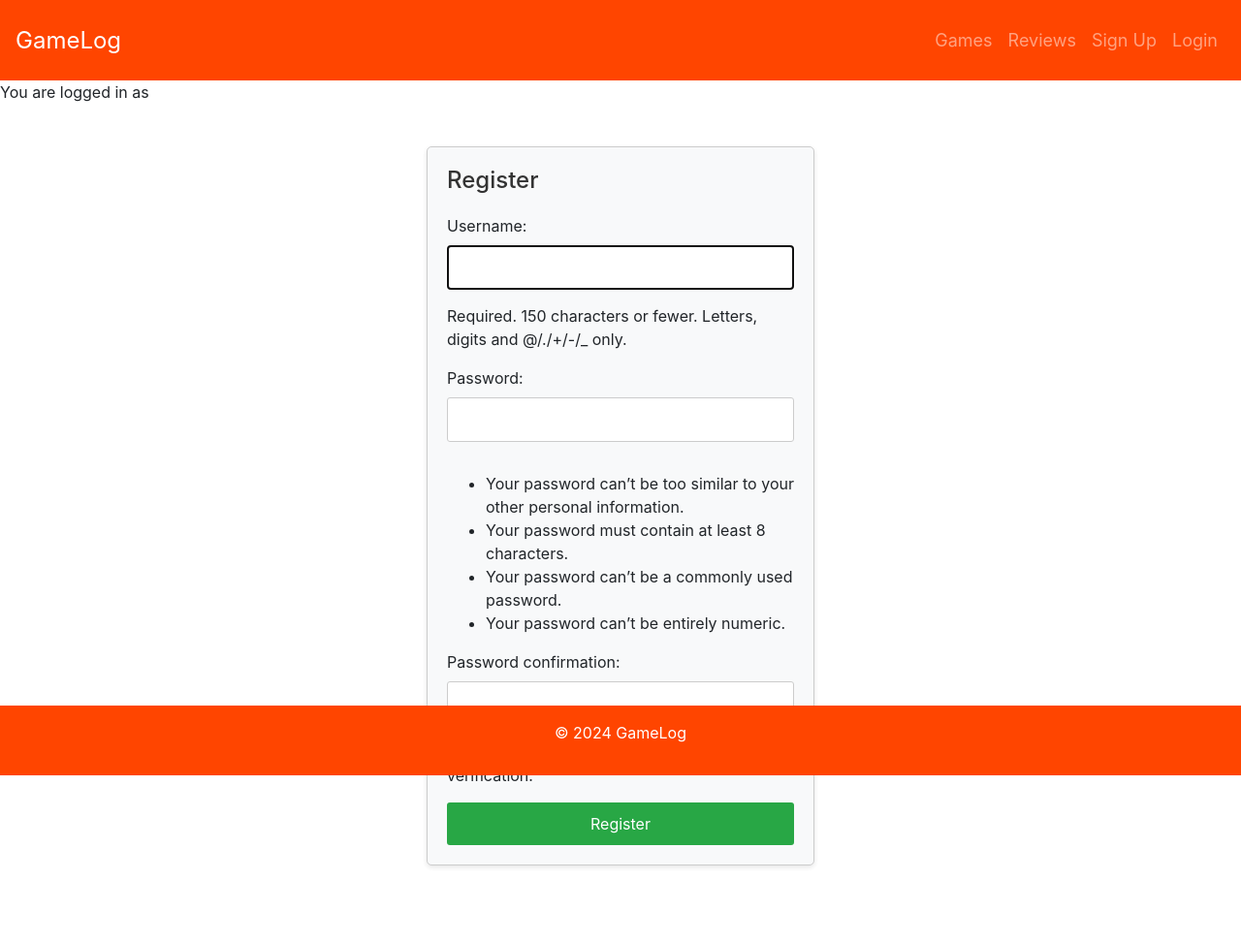
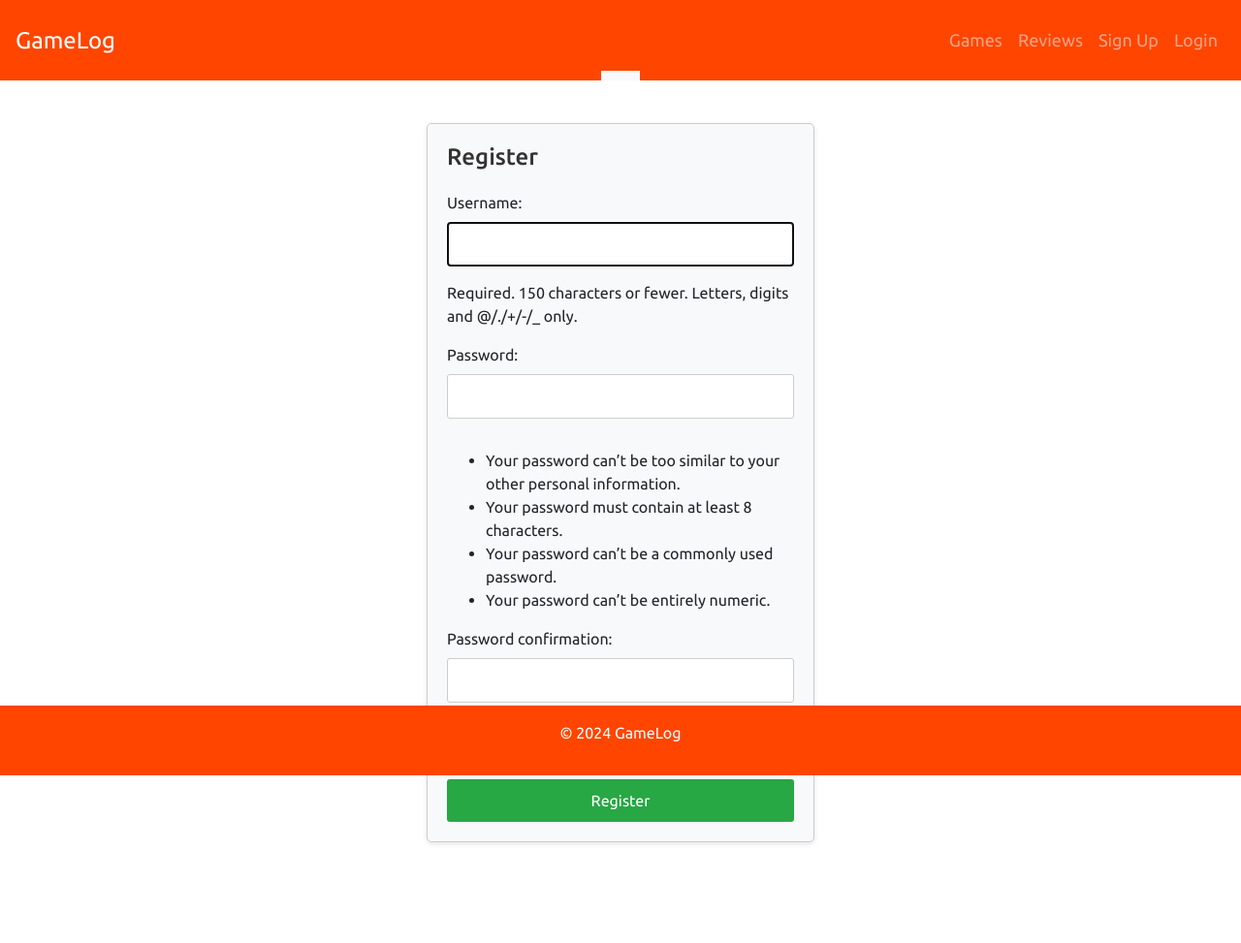
Before and after one commit to Richieon88/django-review-site, a Django app: page /accounts/register/ in a window 1280 px wide. Shown: the whole page at 97% size. After the commit the page ends 871 px from the top, so only its background shows below. Run offline with Django 4.2, Linux system fonts and the light colour scheme; some libraries are stand-ins or nearby versions.

Commit message:
Add google fonts to project

```diff
--- a/static/css/style.css
+++ b/static/css/style.css
@@ -1,3 +1,6 @@
+body {
+    font-family: 'Ubuntu', 'Open sans';
+}
 
 header {
     background-color: #ff4500;
@@ -30,6 +33,31 @@
 
 .bg-dark {
     background-color: #ff4500 !important;
+}
+
+/* Custom Styles for the custom message */
+.custom-message-container {
+    text-align: right;
+    padding: 5px 20px;
+    background-color: #f8f9fa;
+    position: absolute;
+    top: 100%;
+    right: 0;
+    left: 0;
+    margin: 0 auto;
+    width: fit-content;
+}
+
+.custom-message {
+    margin: 0;
+    font-size: 14px;
+    color: #333;
+}
+
+/* Styling for the main content */
+.container {
+    padding: 20px;
+    margin-bottom: 60px;
 }
 
 /* Styling for the main content */
--- a/templates/base.html
+++ b/templates/base.html
@@ -9,7 +9,9 @@
     <!-- Custom CSS -->
     <link rel="stylesheet" href="{% static 'css/style.css' %}">
     <link rel="stylesheet" href="{% static 'css/custom.css' %}">
-
+    <link rel="preconnect" href="https://fonts.googleapis.com">
+    <link rel="preconnect" href="https://fonts.gstatic.com" crossorigin>
+    <link href="https://fonts.googleapis.com/css2?family=Open+Sans:ital,wght@0,300..800;1,300..800&family=Ubuntu:ital,wght@0,300;0,400;0,500;0,700;1,300;1,400;1,500;1,700&display=swap" rel="stylesheet">
     <script src="https://ajax.googleapis.com/ajax/libs/jquery/3.6.0/jquery.min.js"></script>
 </head>
 <body>
@@ -47,13 +49,15 @@
                     {% endif %}
                 </ul>
             </div>
+
+            <!-- Custom Message for logged-in user -->
+            <div class="custom-message-container">
+                {% if user.is_authenticated %}
+                    <p class="custom-message text-right">You are logged in as {{ user.username }}</p>
+                {% endif %}
+            </div>
         </nav>
     </header>
-
-    <!-- Custom Message -->
-    <div class="custom-message-container">
-        <p class="custom-message">You are logged in as {{ user.username }}</p>
-    </div>
 
     <main class="container mt-4">
         <!-- Main content of each page will go here -->
```
